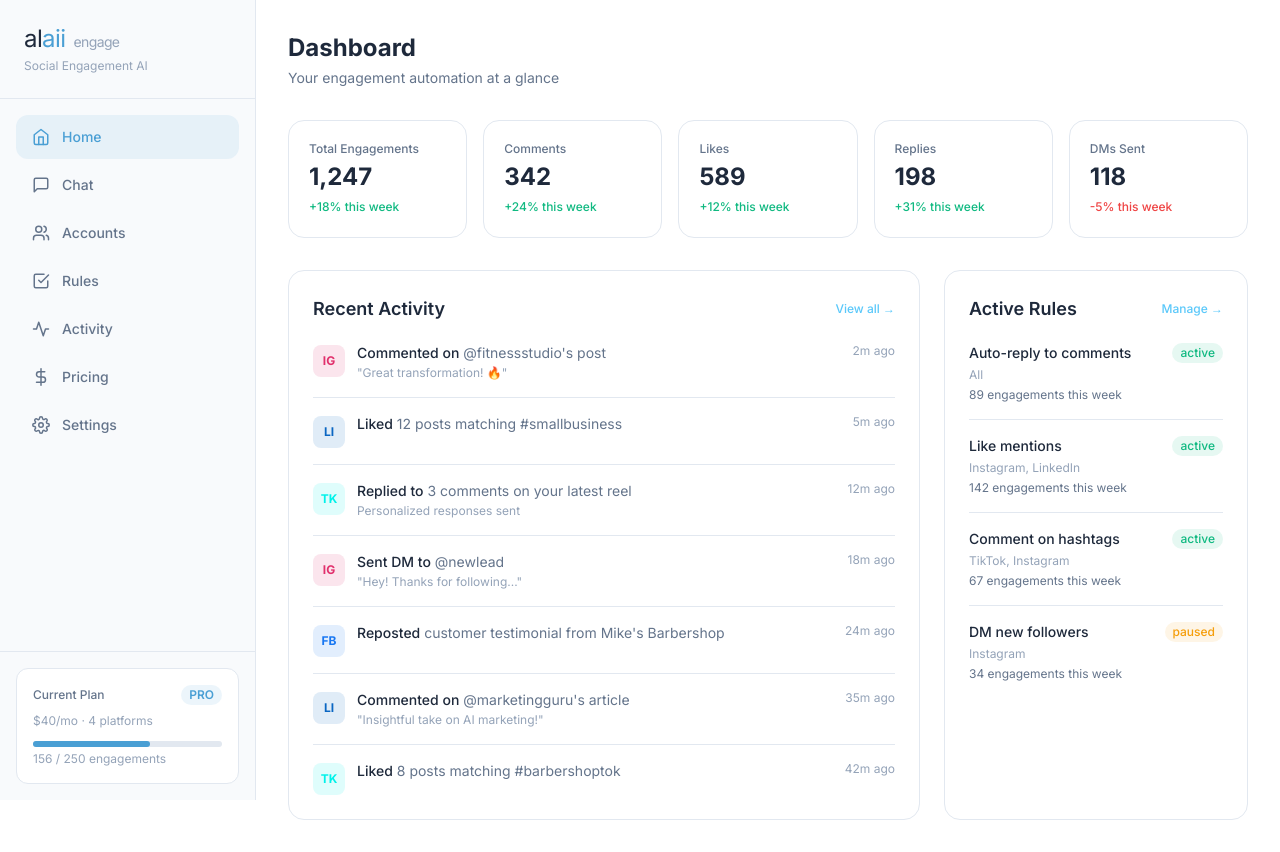
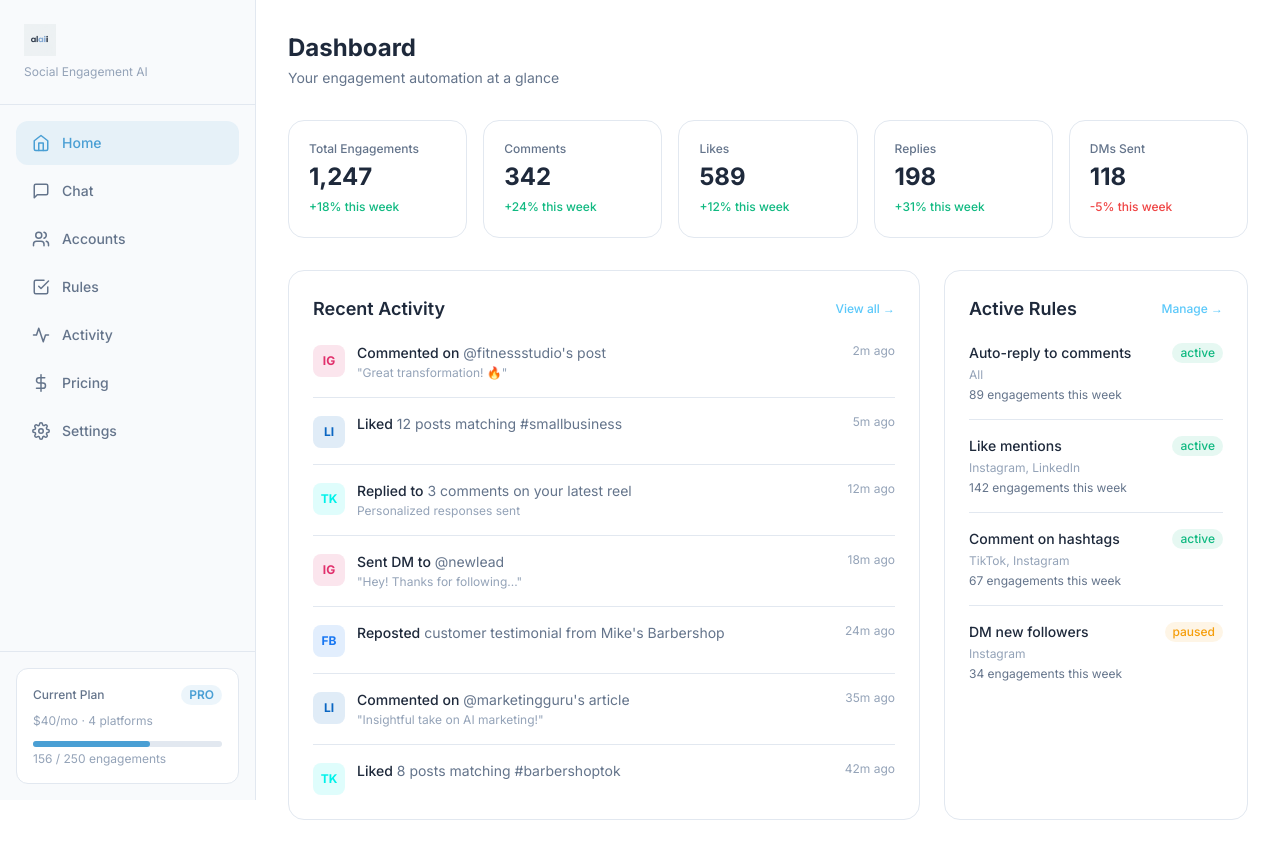
Before and after one commit to anthonye4259/alaii-engage, a Next.js app: page / in a window 1280 px wide. Built offline with nearby package versions, Linux system fonts and the light colour scheme.

Commit message:
Use actual Alaii logo.png from website

```diff
--- a/src/components/Sidebar.tsx
+++ b/src/components/Sidebar.tsx
@@ -18,15 +18,11 @@ export default function Sidebar() {
 
   return (
     <aside className="fixed left-0 top-0 h-screen w-64 bg-sidebar-bg border-r border-border flex flex-col z-50">
-      {/* Logo — Alaii wordmark */}
+      {/* Logo */}
       <div className="p-6 border-b border-border">
         <div>
-          <h1 className="text-2xl font-light tracking-tight leading-tight">
-            <span style={{ color: '#1E293B' }}>al</span>
-            <span style={{ color: '#4A9FD4' }}>aii</span>
-            <span className="text-text-muted text-sm font-normal ml-2">engage</span>
-          </h1>
-          <p className="text-text-muted text-xs mt-1">Social Engagement AI</p>
+          <img src="/logo.png" alt="Alaii" className="h-8 w-auto" />
+          <p className="text-text-muted text-xs mt-2">Social Engagement AI</p>
         </div>
       </div>
 
```
Also changed, not shown: public/logo.png (added).
